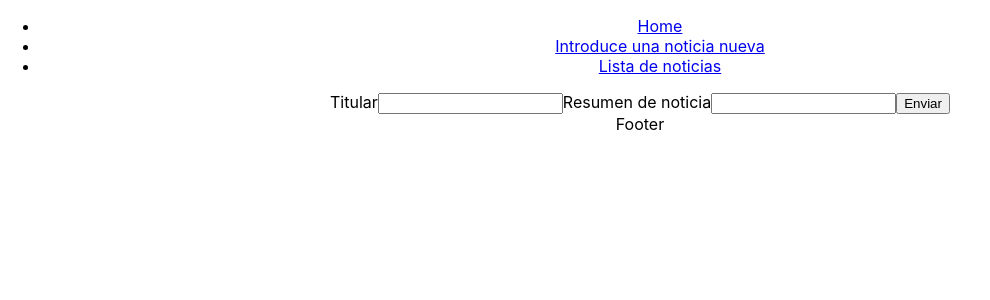
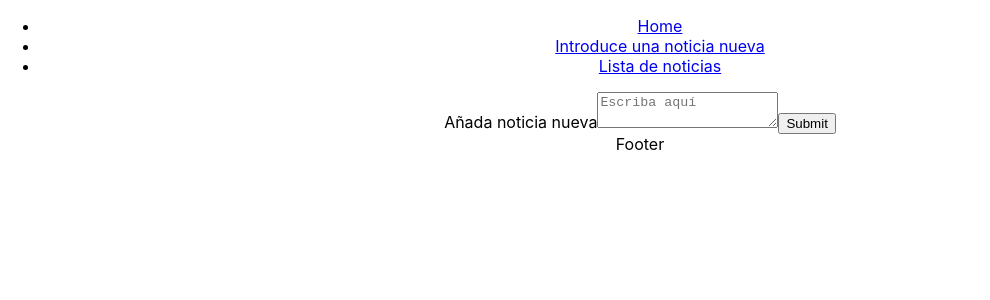
Before and after one commit to AliRodGon/newsList, a React (Create React App) app in the folder newsapp/: page /form in a window 1280 px wide. Shown: the top 300 px of the page, without its empty margins (0-990 px from the left). Built offline with nearby package versions, Linux system fonts and the light colour scheme.

Commit message:
new new can be added

```diff
--- a/newsapp/src/Components/Card/Card.jsx
+++ b/newsapp/src/Components/Card/Card.jsx
@@ -3,25 +3,16 @@ import React, { Component } from "react";
 
 class Card extends Component {
 
-// constructor(props){
-//   super(props);
-//   this.state={
-//     value:''
-//   }
-// }
-// fetchNews=()=>{
-//   axios.get(`https://api.nytimes.com/svc/search/v2/articlesearch.json?q=${this.state.value}&api-key=p7j0H5UQiOmNzNlm8EnUa5ZLGBsWT2oG`)
-// .then((response)=>{
-// const testing= response.data;
-// console.log(testing);
-// }
-// }
-//   render() {
-//     return <div>
-//       <h2 type="text" value={this.state.value} ></h2>
-//       <button>BORRAR</button>
-//       </div>
-//   }
- }
+      render() {
+        return (
+          <div>
+            <p>{this.props.description}</p>
+            <p>{this.props.body}</p>
+              <button onClick={this.props.delete}>Borrar noticia</button>
+          </div>
+        );
+      }
+    }
+
 
 export default Card;
--- a/newsapp/src/Components/FormNews/FormNews.jsx
+++ b/newsapp/src/Components/FormNews/FormNews.jsx
@@ -1,16 +1,63 @@
-import React, { Component } from "react";
+import React, { Component, Fragment } from "react";
+import Card from "../Card/Card";
+class FormNews extends Component {
 
-class FormNews extends Component {
+  constructor(props) {
+    super(props);
+    this.state={
+      new: []
+    }
+  }
+  //   this.tiular = React.createRef(); // crear la referencia
+  //   this.summary = React.createRef();
+  //   this.state = {
+
+createNew=(entry)=>{
+  const newTitle={entry}
+
+  this.setState({new:[...this.state.new,newTitle]})
+
+  console.log(newTitle)
+
+}
+
+handleSubmit=(event)=>{
+      event.preventDefault()
+      const entry=event.target.entry.value;
+
+
+      this.createNew(entry)
+
+}
+
+deleteNew=(elementoABorrar)=>{
+    const updatedNew=this.state.new.filter((e,i)=> i!== elementoABorrar)
+
+      this.setState({new:updatedNew})
+      // this.setState({[event.target.description] : event.target.value})
+
+    }
+paintNew=()=>{
+    return this.state.new.map(
+      (e,i)=>{
+        return <Card delete ={()=>this.deleteNew(i)} description={e.entry} key={i}/>
+      }
+    )
+    }
+
+
   render() {
-    return <div>
-              <form>
-                  <label>Titular</label>
-                  <input type="text" />
-                  <label>Resumen de noticia</label>
-                  <input type="text" />
-                  <button>Enviar</button>
-                </form>
-    </div>
+    return (
+      <>
+    <form onSubmit={this.handleSubmit}>
+        <label htmlFor="entry">Añada noticia nueva</label>
+        <textarea type="textarea" name="entry" placeholder="Escriba aquí"/>
+
+        <input type="submit" />
+     </form>
+      {this.paintNew()}
+     </>
+     )
   }
 }
 
--- a/newsapp/src/Components/List/List.jsx
+++ b/newsapp/src/Components/List/List.jsx
@@ -1,15 +1,16 @@
 import React, { Component, Fragment } from "react";
+import Card from "../Card/Card";
 import axios from "axios";
 
 class List extends Component {
   constructor(props) {
     super(props);
-    this.state = { nbn: [] };
-    // Event binding (Bindear eventos)
-    // console.log(this.state.datanews)
+    this.state = {
+      nbn: [] };
+
   }
+
   async componentDidMount() {
-    //await new Promise( resolve => setTimeout(resolve, 3000)); // Simular retardo de una carga más "lenta"
 
     const resp = await axios.get(
       "https://api.nytimes.com/svc/archive/v1/2019/1.json?api-key=p7j0H5UQiOmNzNlm8EnUa5ZLGBsWT2oG"
@@ -17,28 +18,37 @@ class List extends Component {
     // const newObject = resp.data.response.docs[0].abstract;
     const newsarray = resp.data.response.docs;
     const newBlockofNews = newsarray.slice(0, 5).map((item) => {
-      console.log({ item });
+      // console.log({ item });
 
-      let obj = {
+      let card = {
         abstract: item.abstract,
         url: item.web_url,
       };
-      console.log({ obj });
-      return obj;
+      // console.log(nbn)
+      console.log( card );
+      return card;
+
+
     });
-
-    console.log("newBlockofNews: ", newBlockofNews);
 
     this.setState({ nbn: newBlockofNews });
   }
+
   render() {
+
     return (
       <div>
+        console.log(card)
         {this.state.nbn.map((item) => (
+
           <Fragment key={item.url}>
             <p>{item.abstract}</p>
-            <p>{item.url}</p>
+            <a href={item.url}> <p>Ver noticia completa</p></a>
+            {/* <button
+              onClick={() => {this.setState({item:""})}
+        }/> */}
           </Fragment>
+
         ))}
       </div>
     );
```
